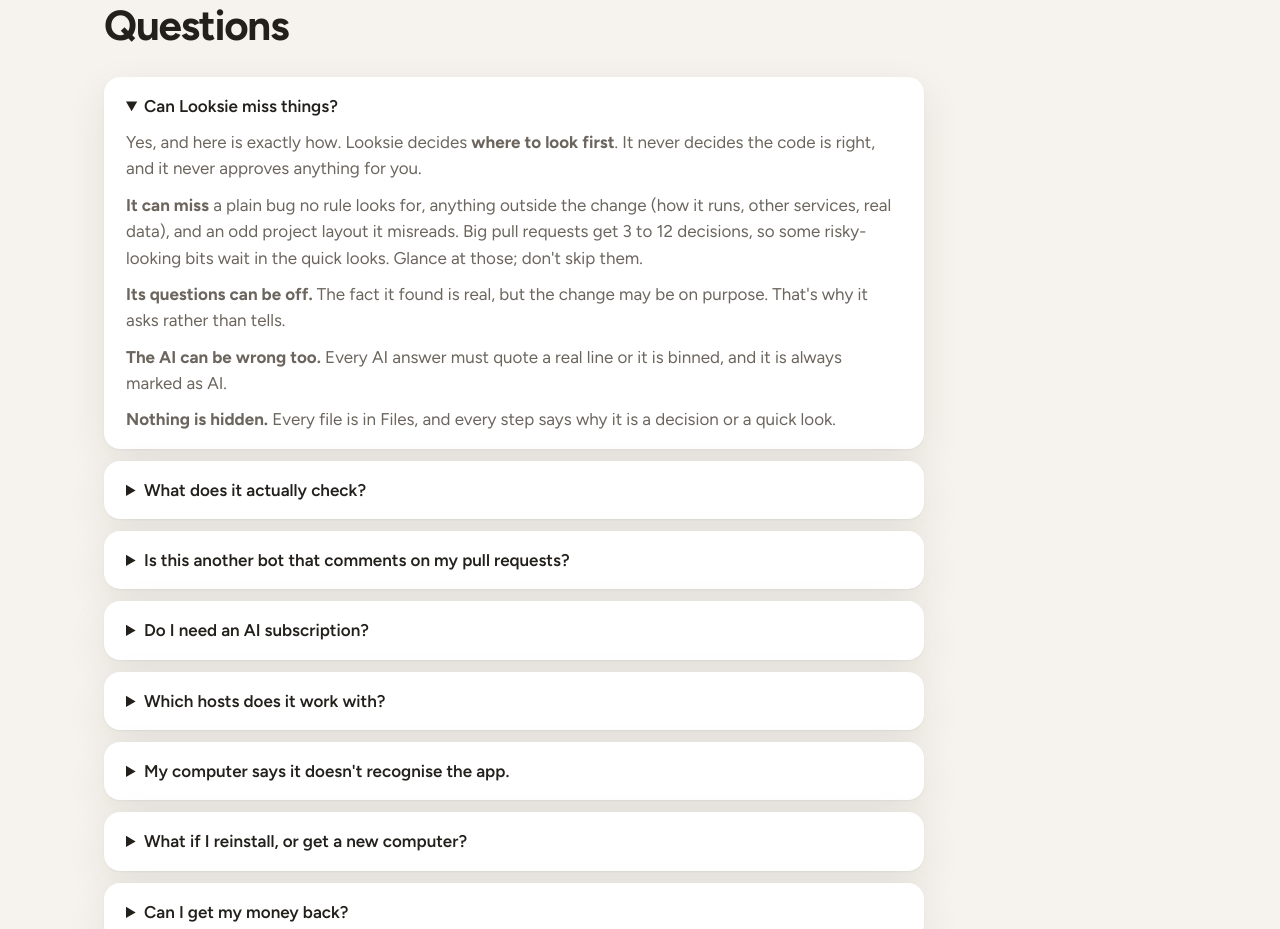
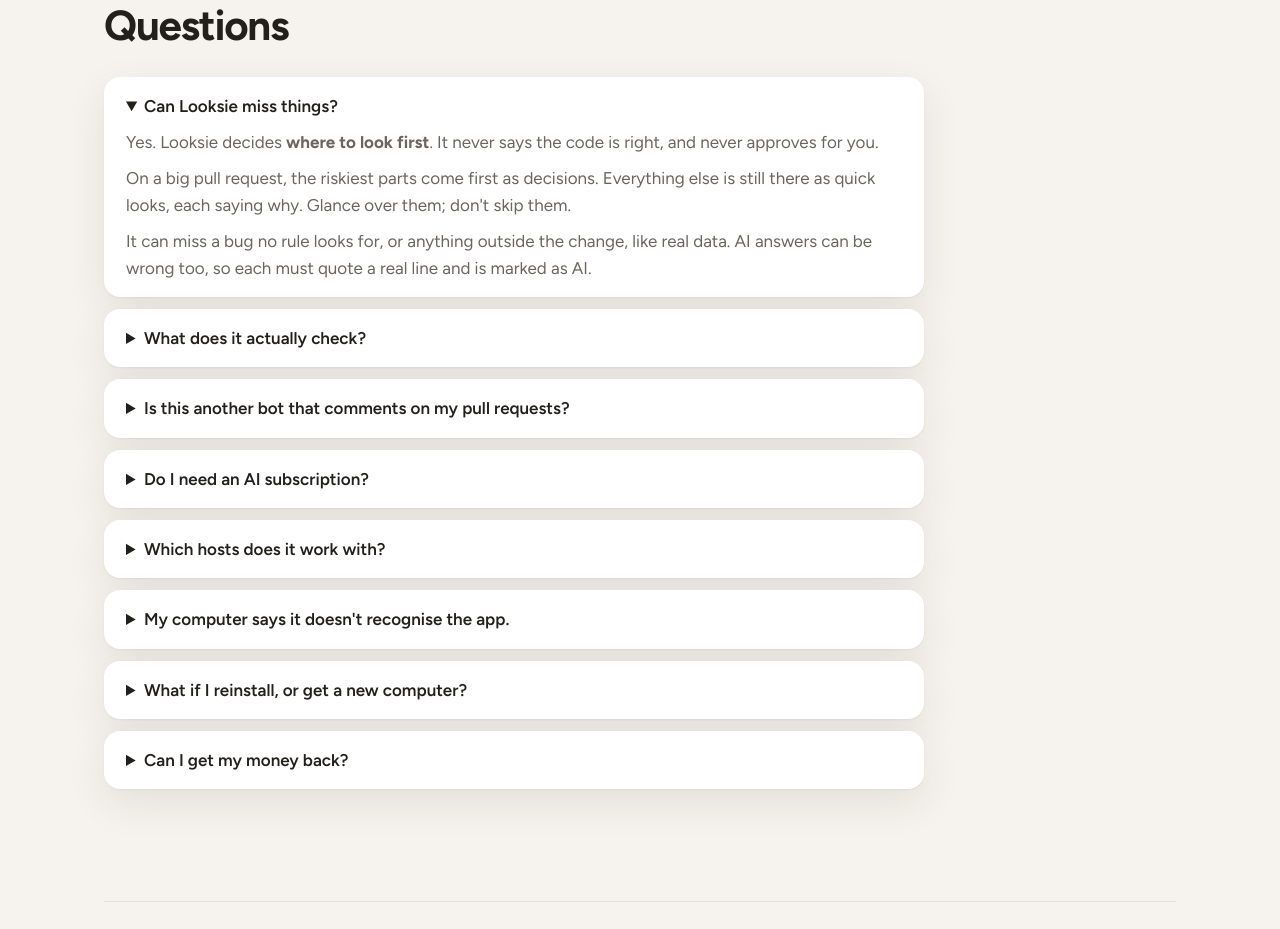
Before and after one commit to marcus-smallman-lewis/looksie-releases, a plain HTML site: page index.html in a window 1280 px wide. Shown: the part 6272-7201 px from the top of the page. Drawn offline with Linux system fonts and the light colour scheme.

Commit message:
FAQ: shorter, no contradiction
Co-Authored-By: Claude Opus 5.5 <noreply@anthropic.com>

```diff
--- a/index.html
+++ b/index.html
@@ -171,11 +171,9 @@ code{font-family:"JetBrains Mono",ui-monospace,monospace;font-size:.86em;backgro
   <h2>Questions</h2>
   <div style="margin-top:28px;max-width:820px">
     <details open><summary>Can Looksie miss things?</summary>
-      <p>Yes, and here is exactly how. Looksie decides <b>where to look first</b>. It never decides the code is right, and it never approves anything for you.</p>
-      <p><b>It can miss</b> a plain bug no rule looks for, anything outside the change (how it runs, other services, real data), and an odd project layout it misreads. Big pull requests get 3 to 12 decisions, so some risky-looking bits wait in the quick looks. Glance at those; don't skip them.</p>
-      <p><b>Its questions can be off.</b> The fact it found is real, but the change may be on purpose. That's why it asks rather than tells.</p>
-      <p><b>The AI can be wrong too.</b> Every AI answer must quote a real line or it is binned, and it is always marked as AI.</p>
-      <p><b>Nothing is hidden.</b> Every file is in Files, and every step says why it is a decision or a quick look.</p></details>
+      <p>Yes. Looksie decides <b>where to look first</b>. It never says the code is right, and never approves for you.</p>
+      <p>On a big pull request, the riskiest parts come first as decisions. Everything else is still there as quick looks, each saying why. Glance over them; don't skip them.</p>
+      <p>It can miss a bug no rule looks for, or anything outside the change, like real data. AI answers can be wrong too, so each must quote a real line and is marked as AI.</p></details>
     <details><summary>What does it actually check?</summary><p>Packages dropped from the lockfile that something still needs. Workflows that can't start. New secrets or settings someone has to set. Migrations that change stored data. Tests switched off. A page changed but its built copy not. The odd file out in a big repeated edit. Claims in the description that the code or CI disagrees with. Then it weighs what's left: databases, sign-in, money, code that already ran. It doesn't run your code.</p></details>
     <details><summary>Is this another bot that comments on my pull requests?</summary><p>Nope. Looksie never comments by itself. It only posts your review, when you press Submit.</p></details>
     <details><summary>Do I need an AI subscription?</summary><p>No. Everything works without AI. If you already have an AI coding tool, Looksie can use it for a summary and sharper questions.</p></details>
```
